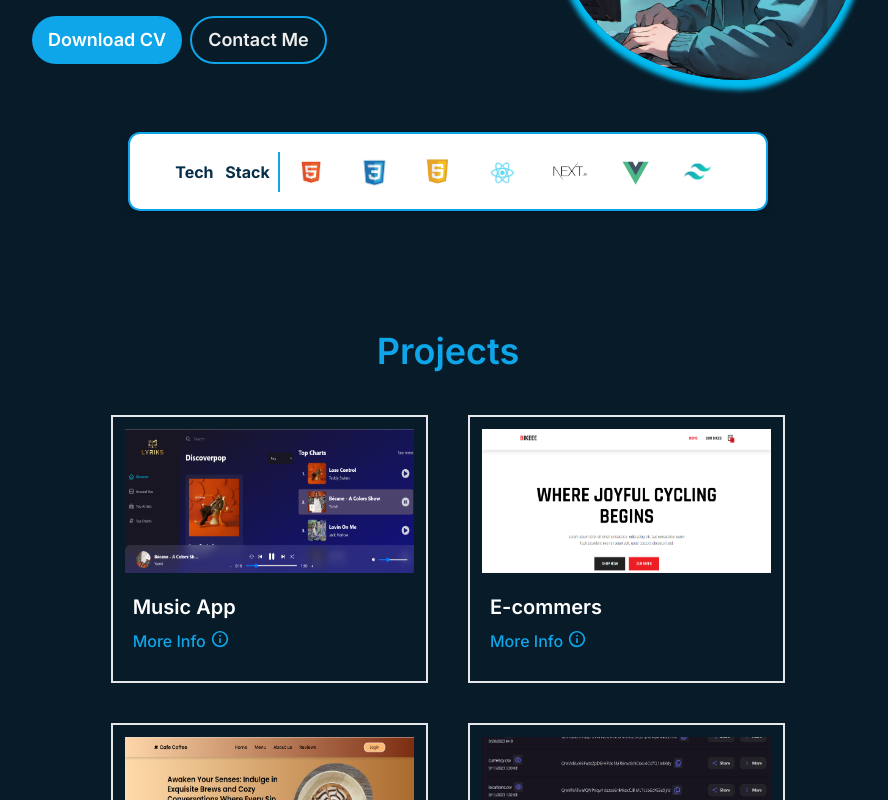
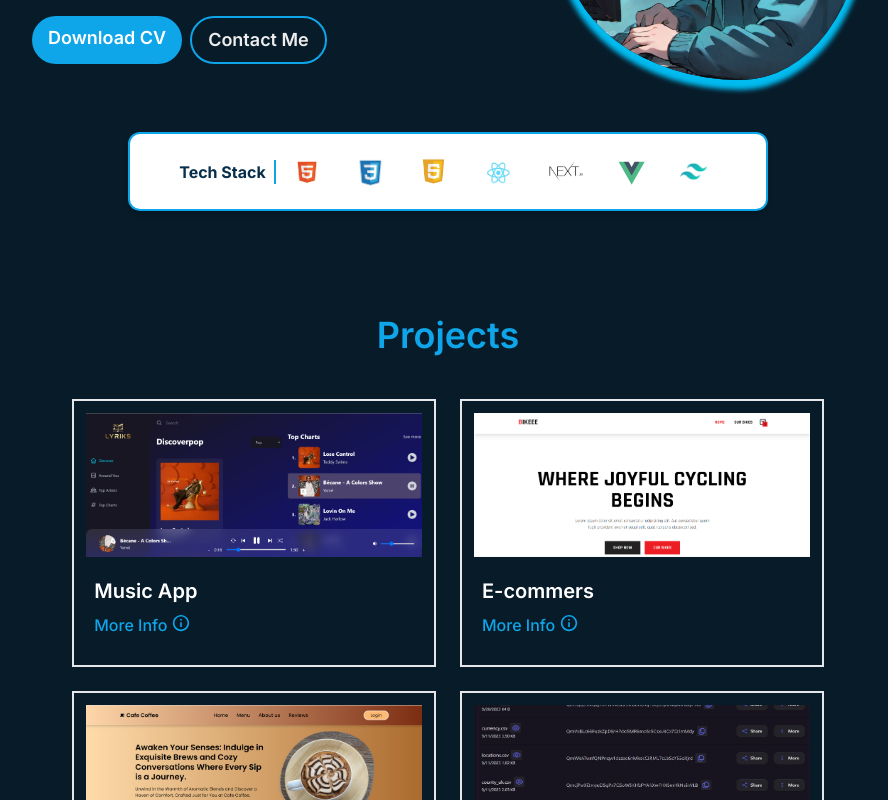
Before and after one commit to khantawheed/myportfolio, a Next.js app: page / in a window 1280 px wide. Shown: the part 300-1100 px from the top of the page, without its empty margins (192-1080 px from the left). Built offline with nearby package versions, Linux system fonts and the light colour scheme.

Commit message:
download cv button

```diff
--- a/src/component/AboutComponent.js
+++ b/src/component/AboutComponent.js
@@ -4,14 +4,15 @@ const AboutComponent = () => {
   return (
     <div className='flex flex-col items-center lg:px-52 px-5 bg-[#081b29] pb-10'>
       <h1 className='font-semibold text-center text-4xl mb-8 mt-16 text-sky-500'>About Me</h1>
-      <div className='flex flex-col lg:flex-row items-center lg:gap-6'>
-        <div className='w-full lg:w-2/4 mb-10 lg:mb-0'> {/* Added margin-bottom for mobile */}
+      <div className='flex flex-col lg:flex-row items-center lg:gap-6 justify-center mx-auto max-w-screen-xl'>
+        <div className='w-full lg:w-2/4 mb-10 lg:mb-0 max-w-[500px]'>
           <Image
             src='/image/aboutme.jpg'
             alt='Your Photo'
             className='rounded-lg'
             width={500}
             height={350}
+            layout="responsive" // Maintain aspect ratio
           />
         </div>
         <div className='w-full lg:w-2/4 p-4 space-y-5'>
--- a/src/component/ContactComponent.js
+++ b/src/component/ContactComponent.js
@@ -17,7 +17,7 @@ const ContactComponent = () => {
   }, [state.succeeded]);
   return (
     <div className="bg-[#081b29] flex justify-center pb-5">
-      <div className="w-full lg:w-2/3 px-4">
+      <div className="w-full lg:w-1/2 px-4">
         <h1 className="text-4xl font-bold mb-8 text-sky-500 text-center pt-10">Contact Me</h1>
 
         <p className="text-lg mb-4 text-center text-[#ededed]">
--- a/src/component/HomeComponent.js
+++ b/src/component/HomeComponent.js
@@ -1,6 +1,7 @@
 import Image from 'next/image';
 import Link from 'next/link';
 const HomeComponent = () => {
+  const downloadFileName = 'tawheednewCV.pdf';
   return (
     <div className='bg-[#081b29] flex flex-col items-center justify-center gap-8 w-full'>
       <div className='flex flex-col justify-center lg:flex-row lg:justify-center items-center lg:px-32 px-5 gap-5 mt-20 lg:mt-20'>
@@ -17,12 +18,13 @@ const HomeComponent = () => {
             Proficient in modern web technologies, I bring creativity and attention to detail to every project.
           </p>
           <div className="flex flex-col lg:flex-row gap-2">
-            <button
-              href="#portfolio"
-              className="bg-sky-500 text-white py-2 px-4 rounded-full font-semibold text-lg transition duration-300 hover:bg-[#081b29] hover:text-[#00abf0]"
+            <Link
+              href={'/tawheednewCV.pdf'}
+              download={downloadFileName}
+              className="bg-sky-500 text-white py-2 px-4 rounded-full text-center font-semibold text-lg transition duration-300 hover:bg-[#081b29] hover:text-[#00abf0]"
             >
               Download CV
-            </button>
+            </Link>
             <Link href="/#contact" className="bg-[#081b29] text-[#ededed]  text-center mt-2 lg:mt-0 py-2 px-4 rounded-full font-semibold text-lg border-2 border-sky-500 transition duration-300 hover:bg-white hover:text-[#081b29]">
               Contact Me
             </Link>
@@ -32,8 +34,8 @@ const HomeComponent = () => {
           <Image src='/image/heroimage.png' height={350} width={300} className='my-photo-animation' alt='my photo'/>
         </div>
       </div>
-      <div className="flex items-center justify-center p-3 border-2 border-sky-500 rounded-xl shadow-md bg-white w-full mt-5 lg:w-1/2 lg:mb-10 mx-5" >
-        <h4 className='text-sky-950 font-bold mr-2'>Tech <span className='border-r-2 border-sky-500 inline-block p-2'>Stack</span></h4>
+      <div className="flex items-center justify-center p-3 border-2 border-sky-500 rounded-xl shadow-md bg-white w-full mt-5 md:w-3/4 lg:w-2/3 xl:w-1/2 lg:mx-auto lg:mb-10 mx-5">
+        <h4 className='text-sky-950 font-bold mr-2'>Tech <span className='border-r-2 border-white md:border-sky-500 inline-block pr-2 '>Stack</span></h4>
         <div className="flex flex-wrap items-center justify-center gap-4">
           <Image src='/image/html.jpg' height={30} width={30} className="mx-2 my-2" alt="logo"/>
           <Image src='/image/css.jpg' height={30} width={30} className="mx-2 my-2"alt="logo" />
--- a/src/component/ProjectCard.js
+++ b/src/component/ProjectCard.js
@@ -6,7 +6,7 @@ import { IoMdInformationCircleOutline } from "react-icons/io";
 
 const ProjectCard = (props) => {
   return (
-    <div className='w-full lg:w-1/3 md:w-1/3 p-3 relative'>
+    <div className='w-full p-3 relative'>
       <div className='border-2 p-3 group'>
         <div className='relative'>
           <Image className="w-full h-36" src={props.img} height={650} width={750} alt="img" />
--- a/src/component/ProjectsComponent.js
+++ b/src/component/ProjectsComponent.js
@@ -3,9 +3,9 @@ import ProjectCard from './ProjectCard';
 
 const ProjectsComponent = () => {
   return (
-    <div className='min-h-screen flex flex-col justify-center lg:px-32 px-5 bg-[#081b29]'>
+    <div className='flex flex-col justify-center items-center lg:px-32 px-5 bg-[#081b29]'>
   <h1 className='font-semibold text-center text-4xl mt-16 mb-8 text-sky-500'>Projects</h1>
-      <div className='flex flex-wrap pb-8 gap-4 justify-center lg:flex-row'>
+  <div className='grid pb-8 md:grid-cols-2 2xl:grid-cols-3'>
     <ProjectCard title="Music App" img='/image/musicapp.png' code='https://github.com/khantawheed/musicapp2' live='https://musicapp12.netlify.app' detail='/details-musicapp'/>
     <ProjectCard title="E-commers" img='/image/bikeee.png' code='https://github.com/khantawheed/bikee' live='https://bikeee-rho.vercel.app/' detail='/details-ecommers'/>
     <ProjectCard title="Cafe website" img='/image/coffee site.png' code='https://github.com/khantawheed/cafecoffee' live='https://main--shimmering-pastelito-688b70.netlify.app/' detail='/details-cafe'/>
```
Also changed, not shown: 1 other file (tests, documents, lock files or other folders). Lines whose indentation alone changed are shown as unchanged.
